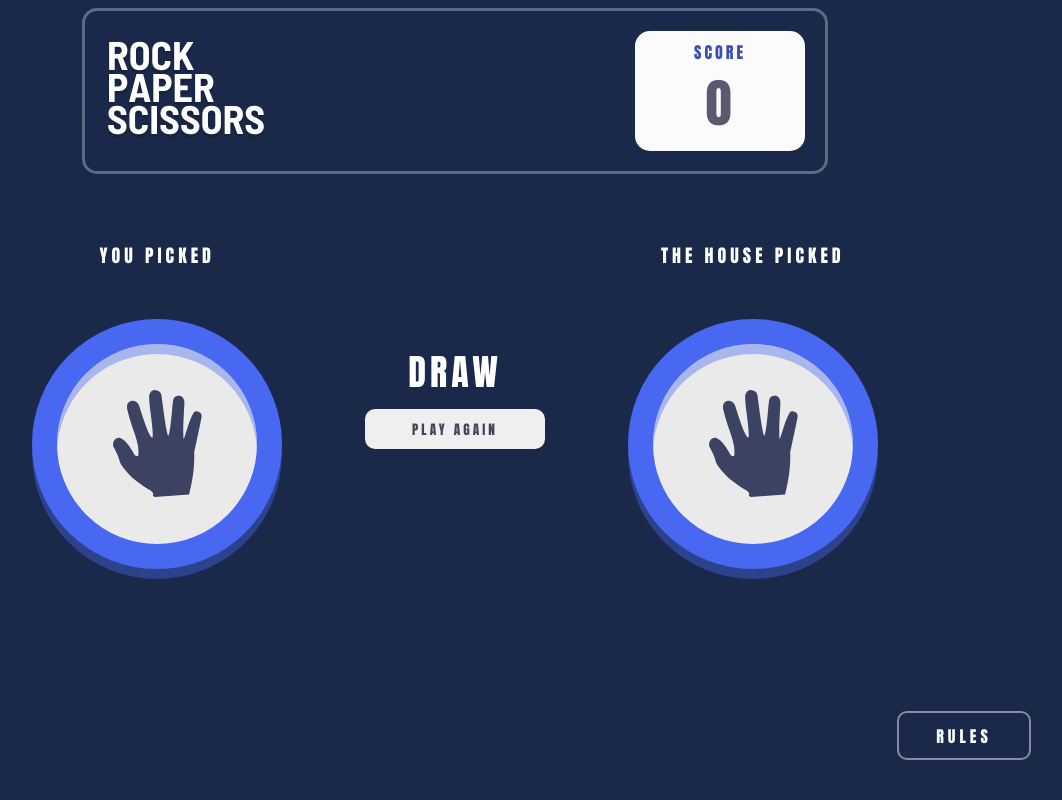
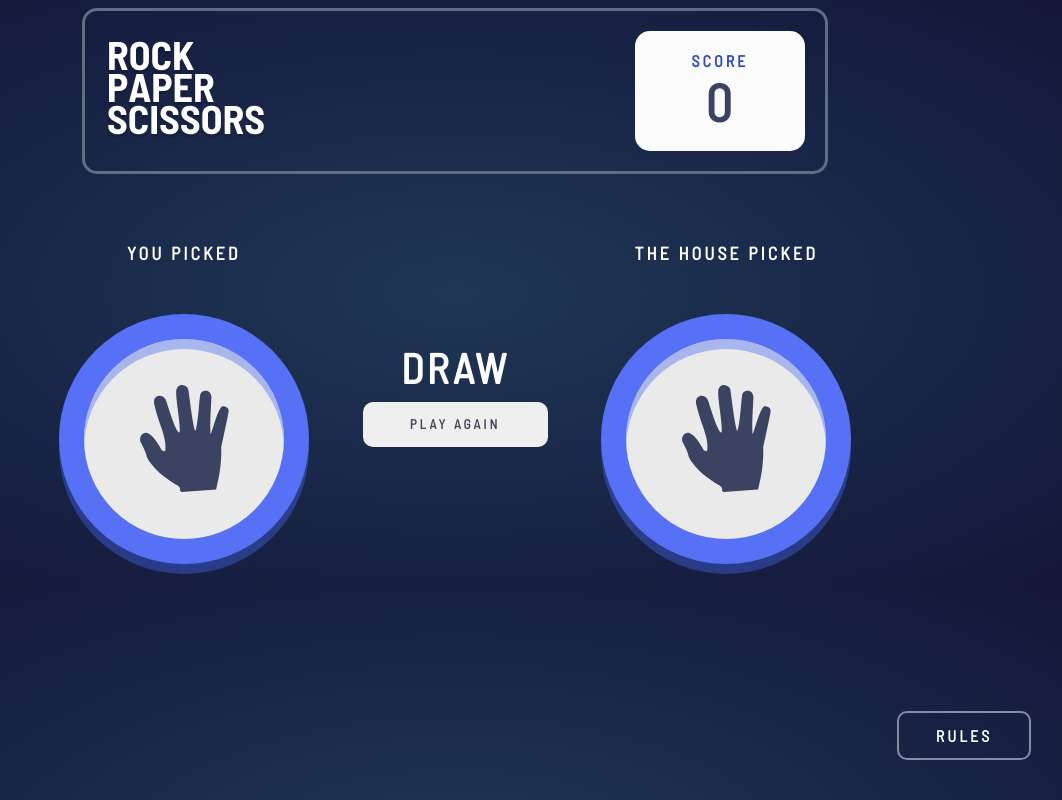
Before and after one commit to ilyaprotsenk0/rockPaperScissorsGame, a plain HTML site: page index.html in a window 1280 px wide. Both pictures are taken after a click on the element 515 px from the left and 334 px from the top of the page. Shown: the whole page, without its empty margins (185-1247 px from the left). Drawn offline with Linux system fonts and the light colour scheme.

Commit message:
Styles were improved. Logic with delay of showing computer figure and round result was added. Code was a little bit refactored. Added comments for functions.

```diff
--- a/index.html
+++ b/index.html
@@ -6,9 +6,11 @@
   <title>Rock, Paper, Scissors</title>
   <link rel="stylesheet" href="style.css">
   <link rel="preconnect" href="https://fonts.gstatic.com">
-  <link href="https://fonts.googleapis.com/css2?family=Anton&display=swap" rel="stylesheet">
+<link href="https://fonts.googleapis.com/css2?family=Barlow+Semi+Condensed&display=swap" rel="stylesheet">
 </head>
 <body>
+  <div class="app">
+
     <header>
       <div class="header-title">
         <img src="images/logo.svg" alt="logo">
@@ -35,18 +37,22 @@
       <div class="player-vs-computer">
         <div class="player-choose-wrap">
           <p>YOU PICKED</p>
+          <div>
             <div id="player-figure">
               <img id="player-figure-img" src="images/icon-paper.svg" alt="paper-figure">
             </div>
           </div>
-      <div class="game-result">
+        </div>
+        <div class="game-result" id="game-result-block">
           <p id="game-result-text">YOU WIN</p>
           <button id="play-again-btn">PLAY AGAIN</button>
         </div>
         <div class="computer-choose-wrap">
           <p>THE HOUSE PICKED</p>
+          <div>
             <div id="computer-figure">
               <img id="computer-figure-img" src="images/icon-paper.svg" alt="paper-figure">
+            </div>
           </div>
         </div>
       </div>
@@ -70,6 +76,7 @@
       </div>
     </div>
 
+  </div>
   <script src="index.js"></script>
 </body>
 </html>
--- a/index.js
+++ b/index.js
@@ -1,12 +1,14 @@
+// Setting score to localStorage from #header-score-count
+
 const score = document.getElementById('header-score-count');
 
 if (!localStorage.getItem('score')) {
-    localStorage.setItem('score', `${score}`);
+    localStorage.setItem('score', `${Number(score.innerText)}`);
 } else {
     score.innerText = localStorage.getItem('score');
 }
 
-// Show/hide rules
+// Logic for opening/closing modal rules window
 
 const rulesBlock = document.getElementById('rules-block');
 const showModalRules = document.getElementById('show-modal-rules');
@@ -21,22 +23,30 @@ closeModalRules.addEventListener('click', () => {
     rulesBlock.classList.add('hidden');
 });
 
-// Choosing of figure
-
-const chooseFigureBlock = document.getElementById('choose-figure-block');
-const playerVsComputerBlock = document.getElementById('player-vs-computer-block');
+// Getting access to HTML elements
 
 const paperFigure = document.getElementById('paper-figure');
 const scissorsFigure = document.getElementById('scissors-figure');
 const rockFigure = document.getElementById('rock-figure');
 
-const figures = [paperFigure, scissorsFigure, rockFigure];
+const chooseFigureBlock = document.getElementById('choose-figure-block');
+const playerVsComputerBlock = document.getElementById('player-vs-computer-block');
+const gameResultBlock = document.getElementById('game-result-block');
+
+const playerFigure = document.getElementById('player-figure');
+const computerFigure = document.getElementById('computer-figure');
+
+// Creating array of object that contains data about figures
 
 const figuresInfo = [
     {name: 'paper', className: 'paper-figure', img: 'images/icon-paper.svg'},
     {name: 'scissors', className: 'scissors-figure', img: 'images/icon-scissors.svg'},
     {name: 'rock', className: 'rock-figure', img: 'images/icon-rock.svg'}
-]
+];
+
+// Hiding 'choose-fighter' block and showing 'player vs computer' block after user choises figure
+
+const figures = [paperFigure, scissorsFigure, rockFigure];
 
 figures.forEach(el => {
     el.addEventListener('click', () => {
@@ -46,67 +56,99 @@ figures.forEach(el => {
     });
 });
 
-// Computer logic
+// Function for random choose of computer figure
 
 function chooseRandomFigure() {
     return Math.floor(Math.random() * figuresInfo.length);
 }
 
+// Function to clean figure color (border) and winner shadows
+
+function cleanFigure(figure) {
+    if (figure.classList.length) {
+        figure.classList.remove(figure.classList[0]);
+        figure.parentElement.classList.remove('winner');
+    }
+}
+
+// Function to draw figures at 'player vs computer' block
+
+/*
+   Player logic:
+        1. Cleaning figure border and shadows from previous round
+        2. Drawing new figure border and img based on player choise
+
+    Computer logic:
+        1. Cleaning figure border and shadows from previous round
+        2. Hiding figure border and img until timer finish
+        3. Drawing new figure border and img based on player choise
+        4. Showing block with game result (who has won)
+*/
+
 function drawFigures(playerValue, computerValue) {
-    const playerFigure = document.getElementById('player-figure');
+    cleanFigure(playerFigure);
+    playerFigure.classList.add(figuresInfo[playerValue].className);
+
     const playerFigureImg = document.getElementById('player-figure-img');
-
-    if (playerFigure.classList.length) {
-        playerFigure.classList.remove(playerFigure.classList[0]);
-        playerFigure.classList.add(figuresInfo[playerValue].className);
-    } else {
-        playerFigure.classList.add(figuresInfo[playerValue].className);
-    }
-
     playerFigureImg.setAttribute('src', figuresInfo[playerValue].img);
 
-    const computerFigure = document.getElementById('computer-figure');
+    cleanFigure(computerFigure);
     const computerFigureImg = document.getElementById('computer-figure-img');
+    computerFigureImg.classList.add('hidden');
+    gameResultBlock.classList.add('hidden');
 
-    if (computerFigure.classList.length) {
-        computerFigure.classList.remove(computerFigure.classList[0]);
+    setTimeout(() => {
         computerFigure.classList.add(figuresInfo[computerValue].className);
-    } else {
-        computerFigure.classList.add(figuresInfo[computerValue].className);
-    }
-
-    computerFigureImg.setAttribute('src', figuresInfo[computerValue].img);
+        computerFigureImg.classList.remove('hidden');
+        computerFigureImg.setAttribute('src', figuresInfo[computerValue].img);
+        gameResultBlock.classList.remove('hidden');
+    }, 1500);
 }
 
+// Function that draws text who has won this round in game result block
+
 function simulateBattle(playerValue, computerValue) {
+    drawFigures(playerValue, computerValue);
 
-    drawFigures(playerValue, computerValue);
     const playerFigureName = figuresInfo[playerValue].name;
     const computerFigureName = figuresInfo[computerValue].name;
-
     const gameResultText = document.getElementById('game-result-text');
 
     if (didPlayerWin(playerFigureName, computerFigureName)) {
-        gameResultText.innerText = "YOU WON";
+        gameResultText.innerText = "YOU WIN";
+        drawWinnerShadow(playerFigure);
     } else if (playerFigureName == computerFigureName) {
         gameResultText.innerText = "DRAW";
     } else {
         gameResultText.innerText = "YOU LOSE";
+        drawWinnerShadow(computerFigure);
     }
 }
 
-function didPlayerWin(playerFigure, computerFigure) {
-    if ((playerFigure == "paper" && computerFigure == "rock") ||
-        (playerFigure == "rock" && computerFigure == "scissors") ||
-        (playerFigure == "scissors" && computerFigure == "paper")) {
+// Function to choose a winner
 
-        localStorage.setItem('score', `${Number(localStorage.getItem('score')) + 1}`);
-        score.innerText = localStorage.getItem('score');
+function didPlayerWin(player, computer) {
+    if ((player == "paper" && computer == "rock") ||
+        (player == "rock" && computer == "scissors") ||
+        (player == "scissors" && computer == "paper")) {
+
+        setTimeout(() => {
+            localStorage.setItem('score', `${Number(localStorage.getItem('score')) + 1}`);
+            score.innerText = localStorage.getItem('score');
+        }, 1500);
         return true;
     }
 }
 
-// Play again
+// Function to draw shadow over winner figure
+
+function drawWinnerShadow(winner) {
+    setTimeout(() => {
+        winner.parentElement.classList.add('winner');
+    }, 1500);
+}
+
+// Logic for start a new game by clicking 'Play again' button
 
 const playAgainBtn = document.getElementById('play-again-btn');
 
--- a/style.css
+++ b/style.css
@@ -1,16 +1,20 @@
 body {
-    background-color: #1a294a;
-    font-family: 'Anton', sans-serif;
+    background: radial-gradient(hsl(214, 47%, 23%), hsl(237, 49%, 15%));
+    font-family: 'Barlow Semi Condensed', sans-serif;
+}
+
+.app {
+    max-width: 1366px;
 }
 
 header {
-    width: 700px;
+    max-width: 700px;
     display: flex;
     justify-content: space-between;
     align-items: center;
     margin: 0 auto;
     padding: 20px;
-    border: 3px solid rgb(91, 107, 132);
+    border: 3px solid hsl(217, 16%, 45%);
 }
 
 .header-title, .header-score {
@@ -31,13 +35,13 @@ header {
     font-size: 16px;
     text-transform: uppercase;
     letter-spacing: 3px;
-    color: rgb(58, 78, 175);
+    color: hsl(229, 64%, 46%);
     margin: 0;
 }
 
 #header-score-count {
     font-size: 52px;
-    color: rgb(92, 88, 111);
+    color: hsl(229, 25%, 31%);
     margin: 0;
     letter-spacing: 3px;
 }
@@ -47,7 +51,7 @@ header, .header-score, .modal-rules-content {
 }
 
 .choose-figures {
-    width: 500px;
+    max-width: 500px;
     display: flex;
     flex-wrap: wrap;
     justify-content: space-around;
@@ -71,30 +75,18 @@ header, .header-score, .modal-rules-content {
 }
 
 .paper-figure {
-    border: 25px solid rgb(72, 104, 241);
+    border: 25px solid hsl(230, 89%, 65%);
     box-shadow: 0px 10px 0px 0px rgba(72, 104, 241, 0.4) inset, 0px 10px 0px 0px rgba(72, 104, 241, 0.4);
 }
 
 .scissors-figure {
-    border: 25px solid rgb(235, 159, 14);
+    border: 25px solid hsl(40, 84%, 53%);
     box-shadow: 0px 10px 0px 0px rgba(235, 159, 14, 0.4) inset, 0px 10px 0px 0px rgba(235, 159, 14, 0.4);
 }
 
 .rock-figure {
-    border: 25px solid rgb(223, 64, 94);
+    border: 25px solid hsl(349, 70%, 56%);
     box-shadow: 0px 10px 0px 0px rgba(223, 64, 94, 0.4) inset, 0px 10px 0px 0px rgba(223, 64, 94, 0.4);
-}
-
-.paper-figure:hover {
-    box-shadow: 0px 10px 0px 0px rgba(72, 104, 241, 0.4) inset, 0px 10px 0px 0px rgba(72, 104, 241, 0.4), 0px 0px 35px 5px rgba(234, 234, 234, 0.3);
-}
-
-.scissors-figure:hover {
-    box-shadow: 0px 10px 0px 0px rgba(235, 159, 14, 0.4) inset, 0px 10px 0px 0px rgba(235, 159, 14, 0.4), 0px 0px 35px 5px rgba(234, 234, 234, 0.3);
-}
-
-.rock-figure:hover {
-    box-shadow: 0px 10px 0px 0px rgba(223, 64, 94, 0.4) inset, 0px 10px 0px 0px rgba(223, 64, 94, 0.4), 0px 0px 35px 5px rgba(234, 234, 234, 0.3);
 }
 
 #show-modal-rules {
@@ -114,7 +106,7 @@ header, .header-score, .modal-rules-content {
 #show-modal-rules p {
     font-size: 16px;
     color: #f9feff;
-    letter-spacing: 4px;
+    letter-spacing: 3px;
 }
 
 #show-modal-rules:hover {
@@ -156,9 +148,11 @@ header, .header-score, .modal-rules-content {
 }
 
 .rules-wrap p {
-    font-size: 24px;
-    letter-spacing: 4px;
+    font-size: 28px;
+    letter-spacing: 1px;
     margin: 0;
+    font-weight: bold;
+    color: hsl(229, 25%, 31%);
 }
 
 .hidden {
@@ -168,34 +162,42 @@ header, .header-score, .modal-rules-content {
 .player-vs-computer {
     display: flex;
     flex-direction: row;
-    align-items: center;
+    align-items: flex-start;
     justify-content: space-evenly;
     margin: 50px auto 20px;
-    width: 80%;
+    max-width: 900px;
     text-align: center;
 }
 
 .player-vs-computer p {
     color: white;
     font-size: 18px;
-    letter-spacing: 4px;
+    letter-spacing: 3px;
     margin-bottom: 50px;
 }
 
+.game-result {
+    align-self: center;
+}
+
 #game-result-text {
-    font-size: 36px;
+    font-size: 42px;
     margin: 0px;
 }
 
 #play-again-btn {
-    width: 180px;
-    height: 40px;
+    width: 185px;
+    height: 45px;
     border-radius: 10px;
     border: 0px;
-    font-family: 'Anton';
+    font-family: 'Barlow Semi Condensed', sans-serif;
     letter-spacing: 3px;
     margin-top: 10px;
     color: rgb(67, 68, 88);
+}
+
+#play-again-btn:hover {
+    color: hsl(348, 48%, 48%);
 }
 
 #player-figure, #computer-figure {
@@ -206,3 +208,17 @@ header, .header-score, .modal-rules-content {
     border-radius: 50%;
     background-color: rgb(234, 234, 234);
 }
+
+.winner {
+	box-shadow: 0px 0px 0px 60px rgba(195, 209, 219, 0.2), 0px 0px 0px 120px rgba(195, 209, 219, 0.1), 0px 0px 0px 200px rgba(195, 209, 219, 0.05);
+    border-radius: 50%;
+    transition: 0.2s ease-out;
+}
+
+#header-score-text, #show-modal-rules p {
+    font-weight: 600;
+}
+
+#header-score-count, #play-again-btn, .player-vs-computer p {
+    font-weight: 700;
+}
```
Lines whose indentation alone changed are shown as unchanged.
